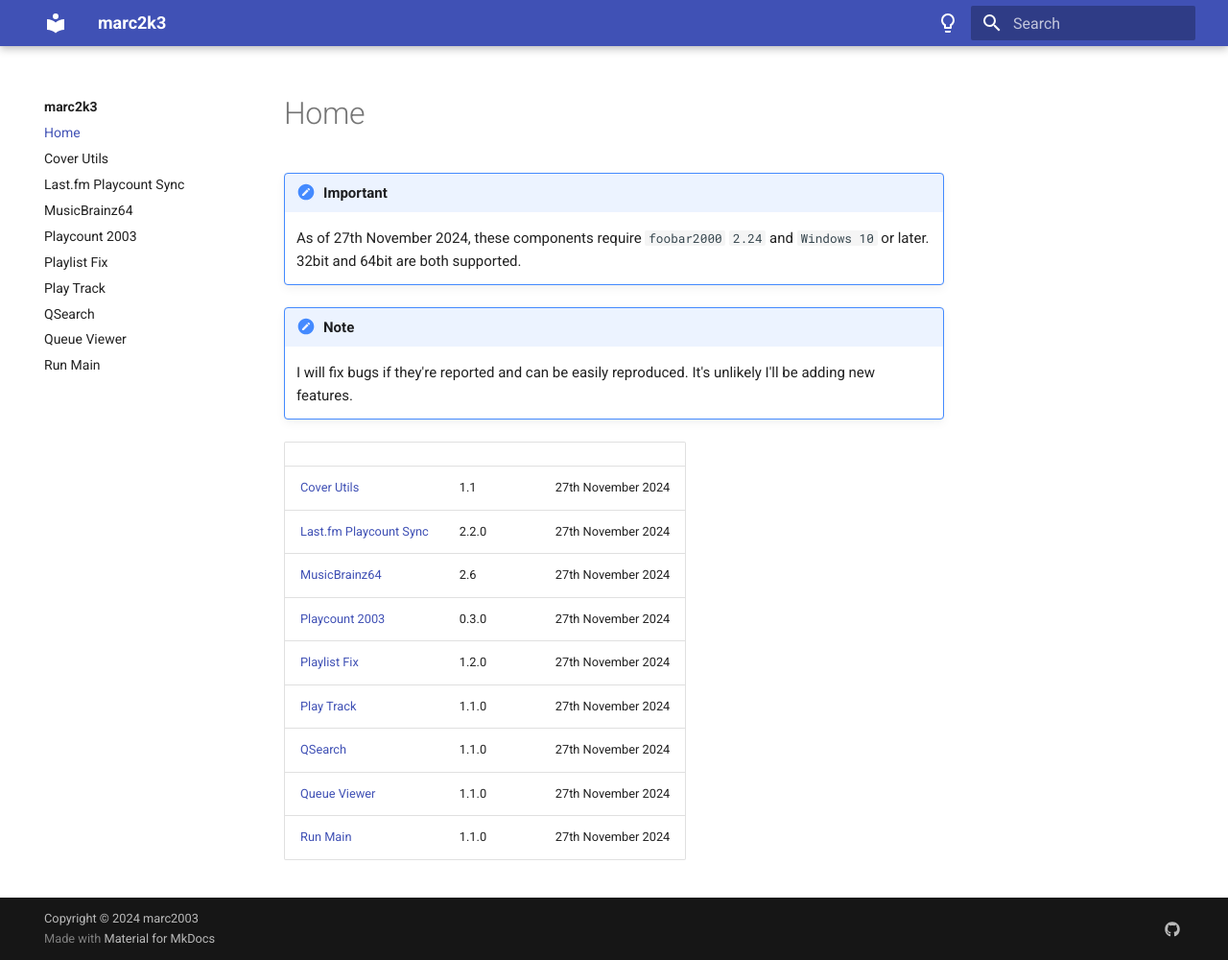
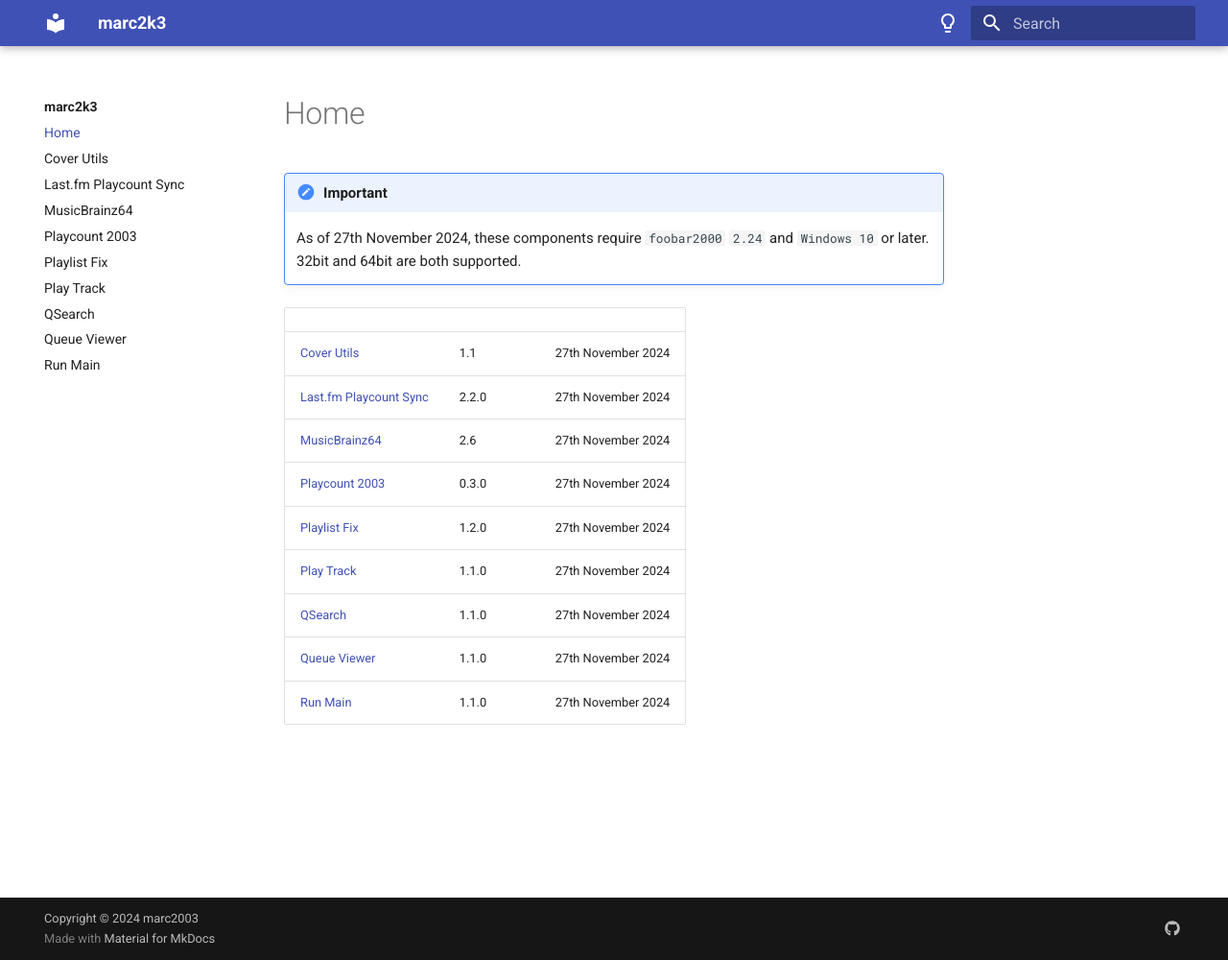
Before and after one commit to marc2k3/marc2k3.github.io, an MkDocs documentation site: the page built from docs/index.md, in a window 1280 px wide and 1000 px high. Shown: the whole window at 96% size. Built offline with MkDocs 1.6.1 and Material for MkDocs 9.7.7, drawn with Linux system fonts in a browser that asks for light colours.

Commit message:
Update index.md

```diff
--- a/docs/index.md
+++ b/docs/index.md
@@ -1,10 +1,6 @@
 !!! important
 	As of 27th November 2024, these components require `foobar2000` `2.24` and `Windows 10`
 	or later. 32bit and 64bit are both supported.
-
-!!! note
-	I will fix bugs if they're reported and can be easily
-	reproduced. It's unlikely I'll be adding new features.
 
 ||||
 |:---|:---|:---|
```
